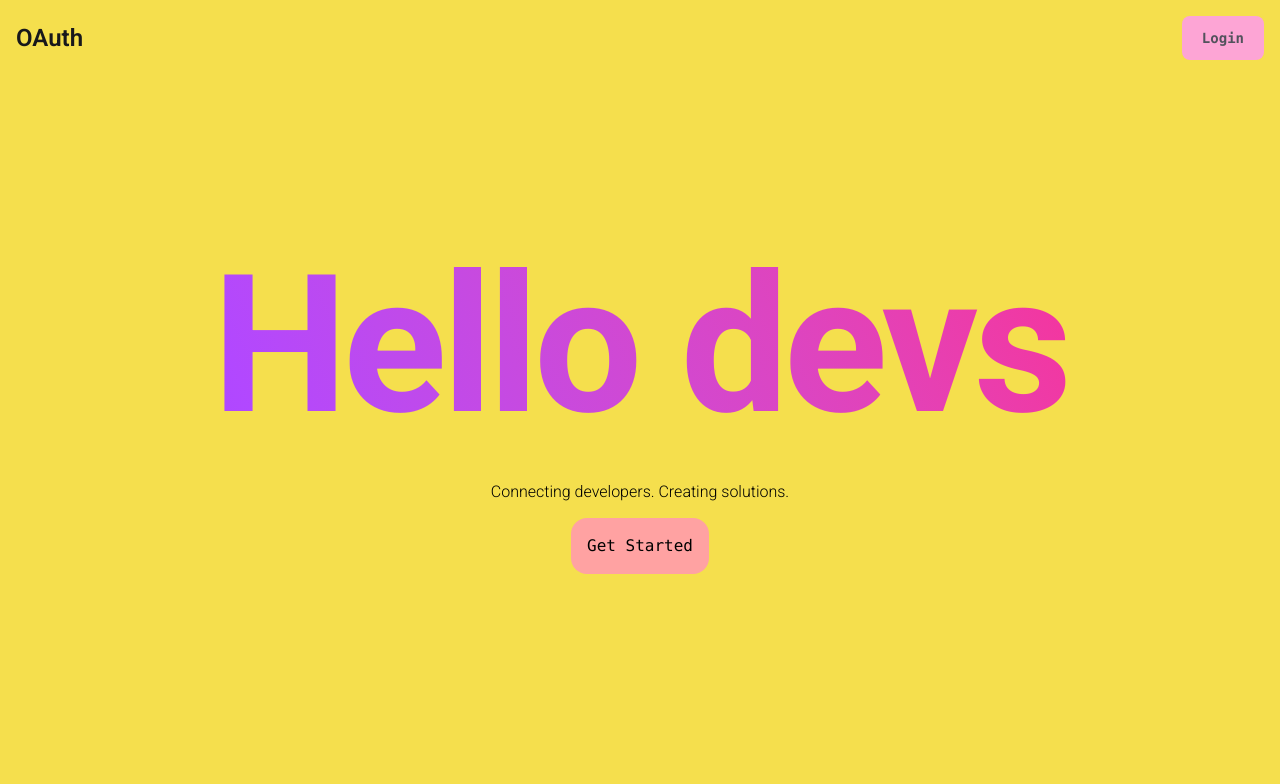
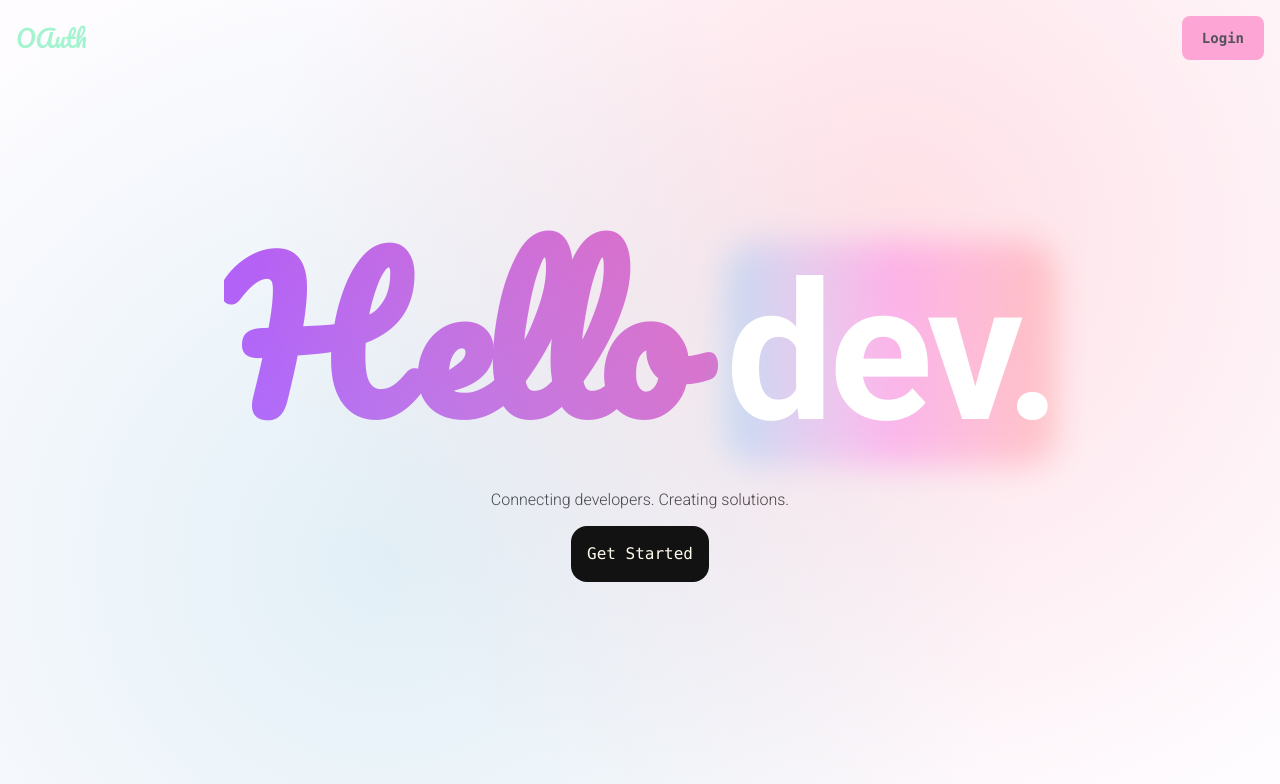
Before and after one commit to Angshuman09/Fullstack-Authentication, a React (Vite) app in the folder frontend/: page / in a window 1280 px wide. Shown: the top 784 px of the page. Built offline with nearby package versions, Linux system fonts and the light colour scheme; a web font is replaced by a local one.

Commit message:
fix the ui

```diff
--- a/frontend/index.html
+++ b/frontend/index.html
@@ -6,6 +6,8 @@
     <meta name="viewport" content="width=device-width, initial-scale=1.0" />
     <title>OAuth-Authentication</title>
   </head>
+  <link href="https://fonts.googleapis.com/css2?family=Pacifico&display=swap" rel="stylesheet">
+
   <link rel="stylesheet" href="https://cdnjs.cloudflare.com/ajax/libs/font-awesome/7.0.0/css/all.min.css" integrity="sha512-DxV+EoADOkOygM4IR9yXP8Sb2qwgidEmeqAEmDKIOfPRQZOWbXCzLC6vjbZyy0vPisbH2SyW27+ddLVCN+OMzQ==" crossorigin="anonymous" referrerpolicy="no-referrer" />
   <body>
     <div id="root"></div>
--- a/frontend/src/components/Header.jsx
+++ b/frontend/src/components/Header.jsx
@@ -2,10 +2,27 @@ import React from 'react'
 
 function Header() {
   return (
-    <div className='bg-[#F5DF4D] flex justify-center items-center w-full min-h-screen overflow-hidden flex-col text-center px-4 gap-3.5'>
-      <h1 className=' font-bold text-[15vw] tracking-tight leading-tight bg-clip-text text-transparent bg-linear-65 from-purple-500 to-pink-500'>Hello devs</h1>
+    <div className="bg-[#fefcff] relative flex justify-center items-center w-full min-h-screen overflow-hidden flex-col text-center px-4 gap-3.5">
+  {/* Dreamy Sky Pink Glow */}
+  <div
+    className="absolute inset-0 z-0"
+    style={{
+      backgroundImage: `
+        radial-gradient(circle at 30% 70%, rgba(173, 216, 230, 0.35), transparent 60%),
+        radial-gradient(circle at 70% 30%, rgba(255, 182, 193, 0.4), transparent 60%)`,
+    }}
+  />
+      <h1  className=' font-bold text-[15vw] tracking-tight leading-tight bg-clip-text text-transparent bg-linear-65 from-purple-500 to-pink-500 '>
+        <span style={{ fontFamily: 'Pacifico, cursive' }}  >
+        Hello{' '}
+        </span>
+         <span className="relative inline-flex sm:inline">
+                        <span className="bg-gradient-to-r from-[#44BCFF] via-[#FF44EC] to-[#FF675E] blur-lg filter opacity-30 w-full h-full absolute inset-0 z-10 rounded-4xl"></span>
+                        <span className="relative z-30 text-white"> dev.</span>
+                    </span>
+      </h1>
       <p className='font-light flex justify-center items-center'>Connecting developers. Creating solutions.</p>
-      <button className='bg-red-300 p-4 cursor-pointer rounded-2xl hover:bg-pink-400 font-mono'>Get Started</button>
+      <button className='bg-[#121212] p-4 cursor-pointer rounded-2xl hover:bg-black transition-colors duration-75 font-mono text-amber-50 relative z-40'>Get Started</button>
     </div>
   )
 }
--- a/frontend/src/components/Navbar.jsx
+++ b/frontend/src/components/Navbar.jsx
@@ -1,23 +1,22 @@
 import React from "react";
 import {useNavigate} from 'react-router-dom';
+import mysvg from '../assets/svg.svg';
 function Navbar() {
   const navigate = useNavigate();
   return (
-    <nav class=" border-gray-200 bg-[#F5DF4D] fixed w-full">
+    <nav class=" border-gray-200 fixed w-full z-50">
       <div class="max-w-screen-xl flex flex-wrap items-center justify-between mx-auto p-4">
-        <a
-          href="https://flowbite.com/"
-          class="flex items-center space-x-3 rtl:space-x-reverse"
-        >
-          <span class="self-center text-2xl font-semibold whitespace-nowrap text-zinc-900">
+        <div>
+          {/* <img src={mysvg} className="w-2.5 h-auto absolute z-50" alt="" /> */}
+          <span style={{ fontFamily: 'Pacifico, cursive' }} class="self-center text-2xl whitespace-nowrap text-emerald-200 font-thin">
             OAuth
           </span>
-        </a>
+        </div>
         <div class="flex md:order-2 space-x-3 md:space-x-0 rtl:space-x-reverse">
           <button
           onClick={()=>navigate('/login')}
             type="button"
-            class="text-zinc-600 font-mono font-bold hover:bg-pink-400 bg-pink-300 rounded-lg text-sm px-5 py-3 text-center"
+            class="text-zinc-600 font-mono font-bold hover:bg-pink-400 bg-pink-300 rounded-lg text-sm px-5 py-3 text-center cursor-pointer"
           >
             Login
           </button>
```
Also changed, not shown: frontend/src/assets/svg.svg (added).
